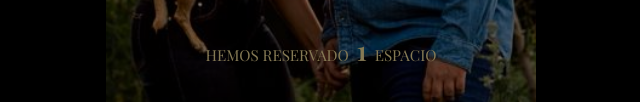
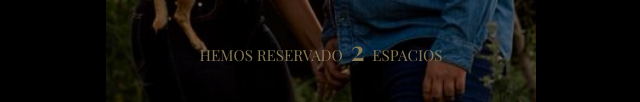
Before and after one commit to ingdavidperezs-beep/InvitacionDyM02, a plain HTML site: page index.html in a window 1280 px wide. Shown: the part 698-800 px from the top of the page, 319-959 px from the left. Drawn offline with nearby package versions, Linux system fonts and the light colour scheme.

Commit message:
Update index.html

```diff
--- a/index.html
+++ b/index.html
@@ -184,7 +184,7 @@
 
 
       <div class="info">
-          HEMOS RESERVADO <span class="big-number">1</span> ESPACIO
+          HEMOS RESERVADO <span class="big-number">2</span> ESPACIOS
       </div>
 
       <div class="rsvp">
```
